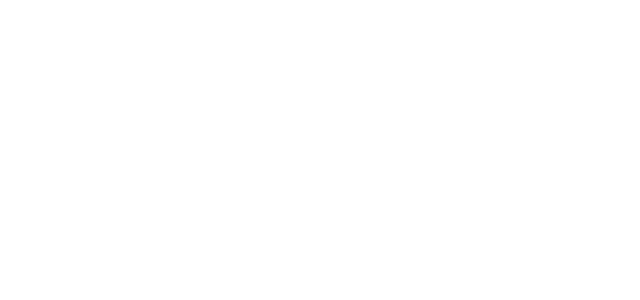
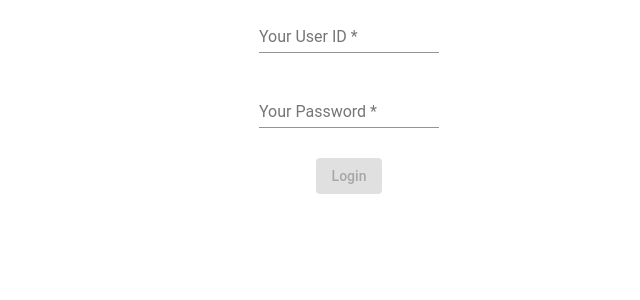
Before and after one commit to yuvirajendra/my-material-app, an Angular app: page /login in a window 1280 px wide. Before the commit this address led to /. Shown: the top 300 px of the page, without its empty margins (291-931 px from the left). Built offline with nearby package versions, Linux system fonts and the light colour scheme.

Commit message:
Added Login component

```diff
--- a/src/app/app-routing.module.ts
+++ b/src/app/app-routing.module.ts
@@ -2,10 +2,12 @@
 import { Routes, RouterModule } from '@angular/router';
 import { SignupComponent } from './authentication/signup/signup.component';
 import { MaterialComponent } from './material/material.component';
+import { LoginComponent } from './authentication/login/login.component';
 
 
 const routes: Routes = [
   {path: 'signup', component: SignupComponent},
+  {path: 'login', component:LoginComponent},
   {path: 'material', component: MaterialComponent}
 ];
 
--- a/src/app/app.module.ts
+++ b/src/app/app.module.ts
@@ -6,12 +6,14 @@
 import { MaterialModule } from './material/material.module';
 import { SignupComponent } from './authentication/signup/signup.component';
 import { MaterialComponent } from './material/material.component';
+import { LoginComponent } from './authentication/login/login.component';
 
 @NgModule({
   declarations: [
     AppComponent,
     MaterialComponent,
-    SignupComponent
+    SignupComponent,
+    LoginComponent
   ],
   imports: [
     BrowserModule,
--- /dev/null
+++ b/src/app/authentication/login/login.component.html
@@ -0,0 +1,20 @@
+<section>
+    <form #loginForm="ngForm"
+          fxLayout="column" fxLayoutGap="10px"
+          fxLayoutAlign="center center">
+        <mat-form-field>
+            <input type="text" #userId="ngModel" name="userId" placeholder="Your User ID"
+                matInput ngModel required>
+            <mat-error *ngIf="userId.hasError('required')">User ID is required</mat-error>
+        </mat-form-field>
+
+        <mat-form-field>
+            <input type="password" #pwd="ngModel" name="password" placeholder="Your Password"
+                matInput ngModel required>
+            <mat-error *ngIf="pwd.hasError('required')">Password is required</mat-error>
+        </mat-form-field>
+
+        <button mat-raised-button color="primary"
+            [disabled]="loginForm.invalid">Login</button>
+    </form>
+</section>
--- /dev/null
+++ b/src/app/authentication/login/login.component.ts
@@ -0,0 +1,15 @@
+import { Component, OnInit } from '@angular/core';
+
+@Component({
+  selector: 'app-login',
+  templateUrl: './login.component.html',
+  styleUrls: ['./login.component.css']
+})
+export class LoginComponent implements OnInit {
+
+  constructor() { }
+
+  ngOnInit(): void {
+  }
+
+}
```
Also changed, not shown: src/app/authentication/login/login.component.css (added), 1 other file (tests, documents, lock files or other folders).
